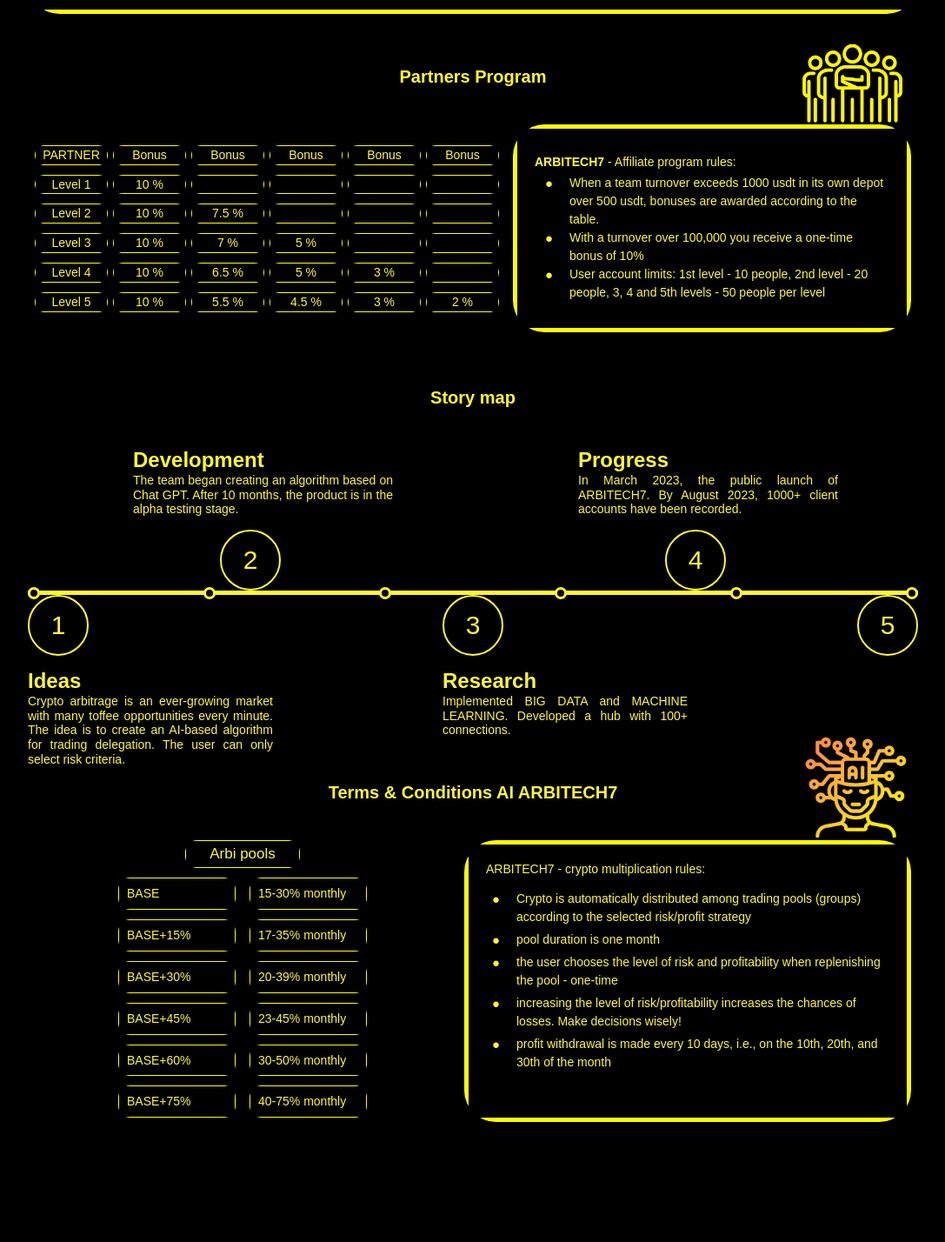
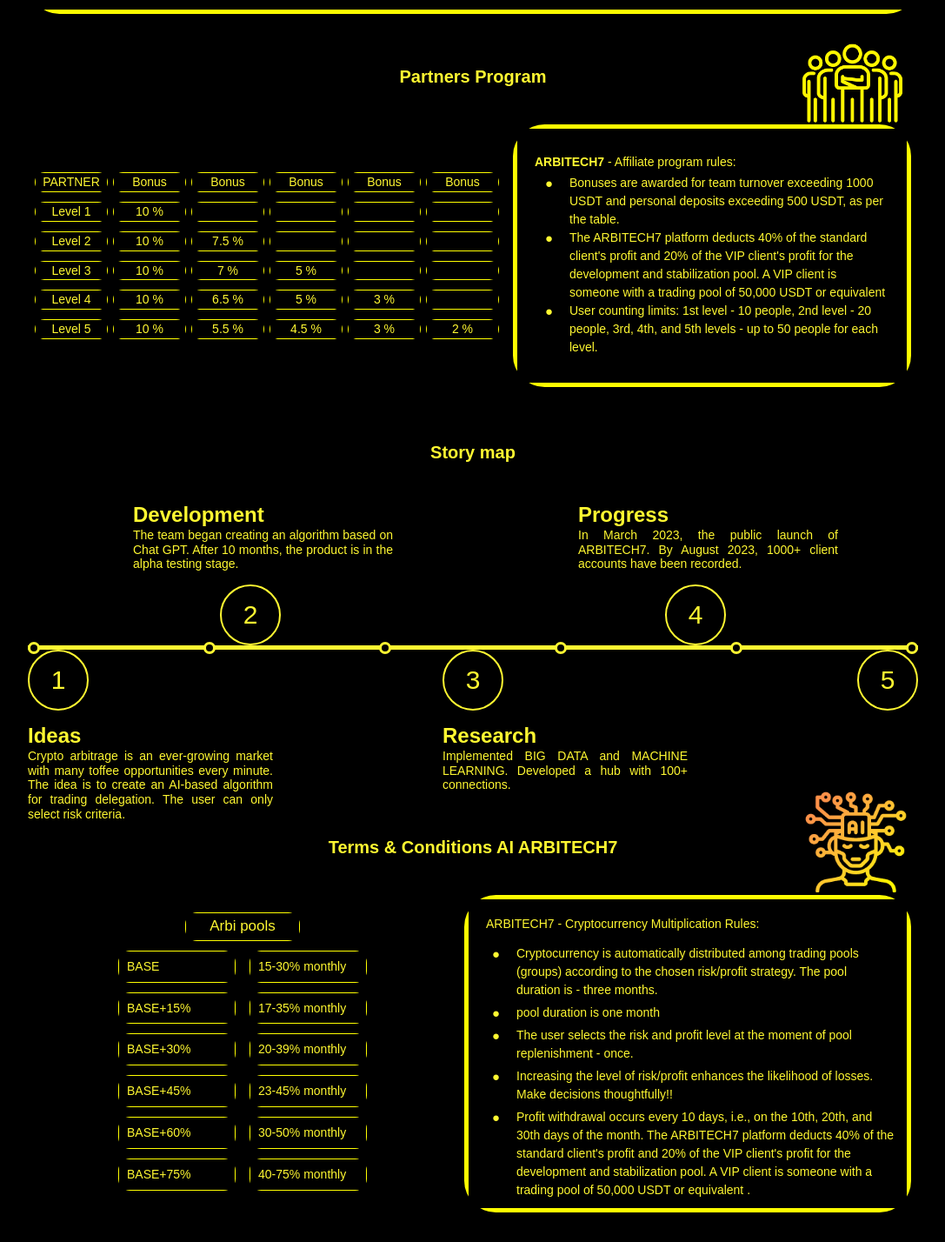
Before and after one commit to code0n-kn33s/Green, a React (Create React App) app: page /login in a window 1280 px wide. Shown: the part 1967-3395 px from the top of the page at 87% size, without its empty margins (96-1183 px from the left). Built offline with nearby package versions, Linux system fonts and the light colour scheme; no server answers; a web font is replaced by a local one; what browser-dtector would draw is missing.

Commit message:
added langs

```diff
--- a/src/Pages/Algoritms/Table.js
+++ b/src/Pages/Algoritms/Table.js
@@ -71,7 +71,7 @@
               </a>
             </td> */}
             </tr>
-          ))
+          )).reverse()
         }
       </tbody>
     </table>
--- a/src/Pages/FooterPages/AboutUs.js
+++ b/src/Pages/FooterPages/AboutUs.js
@@ -32,7 +32,7 @@
                 </div>
                 <div className="about-ai">
                     <div className="about-me-title public-title">
-                        R&D AI ARBITECH7
+                        R&D AI {t("ARBITECH")}7
                     </div>
                     <div className="about-me-info bordered big-bordered">
                         <div className="about-me-p">
--- a/src/Pages/FooterPages/Terms.js
+++ b/src/Pages/FooterPages/Terms.js
@@ -19,7 +19,7 @@
         <>
             <div className="terms">
                 <div className="public-title">
-                    {t("Terms & Conditions")} AI ARBITECH7
+                    {t("Terms & Conditions")} AI {t("ARBITECH")}7
                 </div>
                 <div className="terms-info">
                     <div className="description-img-wrap">
--- a/src/translate/en.json
+++ b/src/translate/en.json
@@ -106,12 +106,12 @@
 
     "Данные заполнены не корректно или не полностью": "Data is filled in incorrectly or incompletely",
     "Статистика": "Statistics",
-    "правила преумножения крипто": "crypto multiplication rules",
-    "distributed": "Crypto is automatically distributed among trading pools (groups) according to the selected risk/profit strategy",
+    "правила преумножения крипто": "Cryptocurrency Multiplication  Rules",
+    "distributed": "Cryptocurrency is automatically distributed among trading pools (groups) according to the chosen risk/profit strategy. The pool duration is - three months.",
     "сроки действия пула - один месяц": "pool duration is one month",
-    "choose": "the user chooses the level of risk and profitability when replenishing the pool - one-time",
-    "увеличение степени риска/доходности - увеличивает шансы на потери. Принимайте решения взвешенно": "increasing the level of risk/profitability increases the chances of losses. Make decisions wisely",
-    "profit10": "profit withdrawal is made every 10 days, i.e., on the 10th, 20th, and 30th of the month",
+    "choose": "The user selects the risk and profit level at the moment of pool replenishment - once.",
+    "увеличение степени риска/доходности - увеличивает шансы на потери. Принимайте решения взвешенно": "Increasing the level of risk/profit enhances the likelihood of losses. Make decisions thoughtfully!",
+    "profit10": "Profit withdrawal occurs every 10 days, i.e., on the 10th, 20th, and 30th days of the month. The ARBITECH7 platform deducts 40% of the standard client's profit and 20% of the VIP client's profit for the development and stabilization pool. A VIP client is someone with a trading pool of 50,000 USDT or equivalent .",
 
     "primary1": "Hello! I am an artificial intelligence created to assist in crypto arbitrage. Let me tell you the story of how I was developed.",
 
@@ -236,11 +236,11 @@
 
 
 
-    "rule1" : "When a team turnover exceeds 1000 usdt in its own depot over 500 usdt, bonuses are awarded according to the table.",
+    "rule1" : "Bonuses are awarded for team turnover exceeding 1000 USDT and personal deposits exceeding 500 USDT, as per the table.",
 
-    "rule2" : "With a turnover over 100,000 you receive a one-time bonus of 10%",
+    "rule2" : "The ARBITECH7 platform deducts 40% of the standard client's profit and 20% of the VIP client's profit for the development and stabilization pool. A VIP client is someone with a trading pool of 50,000 USDT or equivalent ",
 
-    "rule3" : "User account limits: 1st level - 10 people, 2nd level - 20 people, 3, 4 and 5th levels - 50 people per level",
+    "rule3" : "User counting limits: 1st level - 10 people, 2nd level - 20 people, 3rd, 4th, and 5th levels - up to 50 people for each level.",
 
 
     "Выберите монету": "Select a coin",
--- a/src/translate/ru.json
+++ b/src/translate/ru.json
@@ -99,12 +99,12 @@
 
     "Данные заполнены не корректно или не полностью": "Данные заполнены не корректно или не полностью",
     "Terms & Conditions": "Правила и Условия",
-    "правила преумножения крипто": "правила преумножения крипто",
-    "distributed": "Крипто распределяется автоматически по торговымпулам (группам) согласно выбраной стратегиириска/доходности",
-    "сроки действия пула - один месяц": "сроки действия пула - один месяц",
-    "choose": "выбор уровня риска и доходности производитсяпользователем в момент пополнения пула - единоразово",
-    "увеличение степени риска/доходности - увеличивает шансы на потери. Принимайте решения взвешенно": "увеличение степени риска/доходности - увеличивает шансы на потери. Принимайте решения взвешенно",
-    "profit10": "вывод доходности производится каждые 10 дней,т.е. 10го, 20го и 30го числа месяца",
+    "правила преумножения крипто": "правила преумножения крипты",
+    "distributed": "Криптовалюта в автоматическом режиме распределяется между торговыми пулами (группами) в соответствии с выбранной стратегией риска/прибыли.",
+    "сроки действия пула - один месяц": "Срок действия пула составляет три месяца",
+    "choose": "Выбор уровня риска и прибыли осуществляется пользователем в момент пополнения пула - однократно.",
+    "увеличение степени риска/доходности - увеличивает шансы на потери. Принимайте решения взвешенно": "Увеличение уровня риска/прибыли увеличивает вероятность потерь. Принимайте решения взвешенно",
+    "profit10": "Вывод прибыли производится каждые 10 дней, то есть, 10-го, 20-го и 30-го числа месяца. Платформа  ARBITECH7 изымает 40% профита стандартного клиента и 20% от профита вип клиента на пулл развития и стабилизации. Вип клиент - клиент который имеет 50к юсдт торговый пулл",
     "REGISTRATION": "РЕГИСТРАЦИЯ",
 
     "primary1": "Приветствую! Я - искусственный интеллект, созданный для помощи в крипто арбитраже. Позвольте рассказать вам историю о том, как я был разработан.",
@@ -163,7 +163,7 @@
     "powered project": "powered project",
     "designed for cryptocurrency arbitrage": "designed for cryptocurrency arbitrage",
     "LOG IN": "ЛОГИН",
-    "преумножение капитала": "преумножение капитала",
+    "преумножение капитала": "правила преумножения крипты",
     "HELLO": "HELLO",
     "About ME": "About ME",
     "iam": "Я - искусственный интеллект. Разработан для ассистирования в крипто арбитраже",
@@ -232,11 +232,11 @@
 
 
 
-    "rule1" : "При командном обороте свыше 1000 usdt исобственном депо свыше 500 usdt начисляются бонусы согласно таблицы.",
+    "rule1" : "При командном обороте свыше 1000 usdt и собственном депо свыше 500 usdt начисляются бонусы согласно таблицы. ",
 
-    "rule2" : "При обороте свыше 100 000 вы получаете единоразовый бонус 10%",
+    "rule2" : "Платформа  ARBITECH7 изымает 40% профита стандартного клиента и 20% от профита вип клиента на пулл развития и стабилизации. Вип клиент - клиент который имеет 50к usdt торговый пулл",
 
-    "rule3" : "Лимиты по зачету пользователей: 1й уровень - 10 чел, 2й уровень - 20 чел, 3, 4и 5й уровень - по 50 чел на каждый уровень",
+    "rule3" : "Лимиты по зачету пользователей: 1й уровень - 10 чел, 2й уровень - 20 чел, 3, 4 и 5й уровень - по 50 чел на каждый уровень",
 
 
 
```
